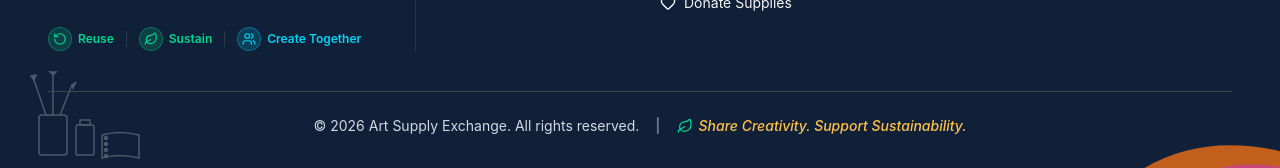
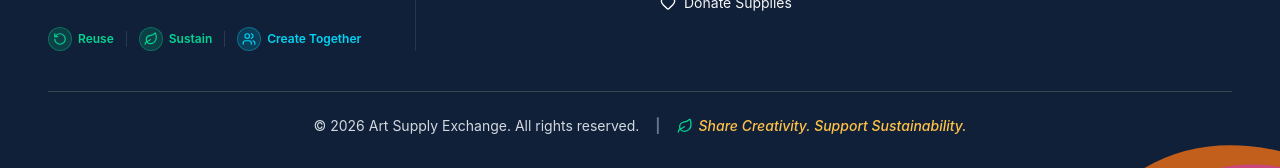
Before and after one commit to solankisingh/art-supply-exchange-project, a React (Vite) app in the folder client/: page / in a window 1280 px wide. Shown: the part 1181-1349 px from the top of the page. Built offline with nearby package versions, Linux system fonts and the light colour scheme; no server answers.

Commit message:
Remove bottom-left line-art illustration from footer

```diff
--- a/client/src/components/Footer.jsx
+++ b/client/src/components/Footer.jsx
@@ -73,28 +73,7 @@ export default function Footer() {
           </svg>
         </div>
 
-        {/* Bottom-Left Corner: Subtle white line-art illustration of brushes in jar & sketchbook */}
-        <div className="absolute bottom-2 left-6 pointer-events-none opacity-25 hidden sm:block z-0">
-          <svg width="140" height="90" viewBox="0 0 140 90" fill="none" stroke="white" strokeWidth="1.5" strokeLinecap="round">
-            {/* Brushes jar */}
-            <rect x="15" y="45" width="28" height="40" rx="3" stroke="white" />
-            <line x1="22" y1="45" x2="10" y2="10" stroke="white" />
-            <polygon points="10,10 7,6 12,5" fill="white" />
-            <line x1="29" y1="45" x2="29" y2="5" stroke="white" />
-            <polygon points="29,5 26,2 32,2" fill="white" />
-            <line x1="36" y1="45" x2="48" y2="15" stroke="white" />
-            <polygon points="48,15 52,12 49,18" fill="white" />
-            {/* Paint tube */}
-            <rect x="52" y="55" width="18" height="30" rx="2" stroke="white" />
-            <rect x="56" y="50" width="10" height="5" stroke="white" />
-            {/* Sketchbook spine */}
-            <path d="M78,65 Q95,60 115,65 L115,88 Q95,83 78,88 Z" stroke="white" />
-            <circle cx="82" cy="68" r="1.5" fill="white" />
-            <circle cx="82" cy="74" r="1.5" fill="white" />
-            <circle cx="82" cy="80" r="1.5" fill="white" />
-            <circle cx="82" cy="86" r="1.5" fill="white" />
-          </svg>
-        </div>
+
 
         {/* =========================================================================
             MAIN 5-COLUMN FULL-WIDTH CONTENT GRID (Occupies ~95% screen width)
```
